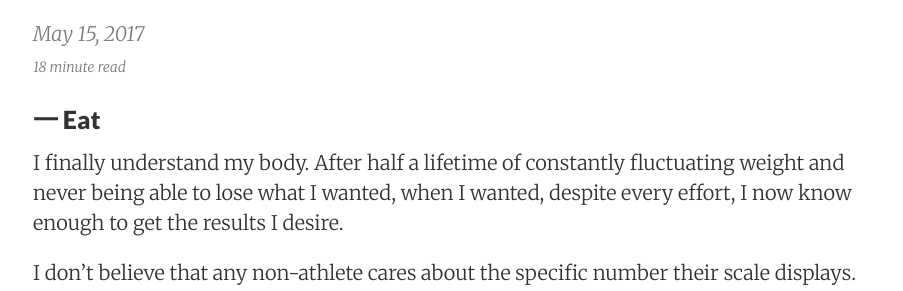
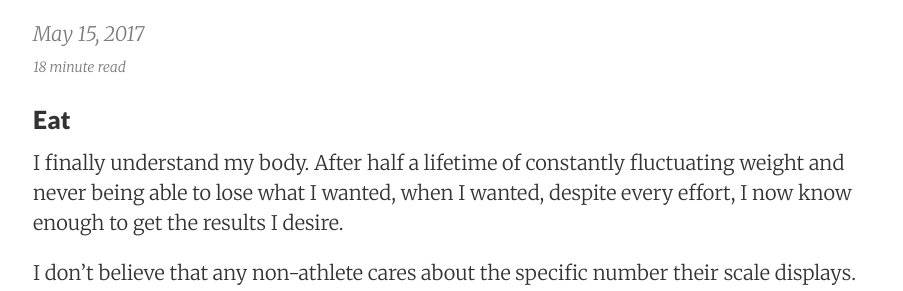
Before and after one commit to Tiisetso/tiisetso.github.io, a Jekyll site: the page built from _posts/2017-05-16-Eat-Fast.md, in a window 1280 px wide and 900 px high. Shown: the part 253-544 px from the top of the window, without its empty margins (187-1090 px from the left). Built offline with Jekyll 4.4.1, drawn with Linux system fonts in a browser that asks for light colours.

Commit message:
Fixed sub headings.

```diff
--- a/_posts/2017-05-16-Eat-Fast.md
+++ b/_posts/2017-05-16-Eat-Fast.md
@@ -5,7 +5,7 @@ date:       2017-05-15 17:36:50
 summary:    In my efforts to lose body fat and increase my chances at longevity.
 categories: personal
 ---
-### 一 Eat
+### Eat
 I finally understand my body. After half a lifetime of constantly fluctuating weight and never being able to lose what I wanted, when I wanted, despite every effort, I now know enough to get the results I desire.
 
 I don't believe that any non-athlete cares about the specific number their scale displays. As everyday people, I believe, we are concerned with how we look in the mirror and subsequently how we appear to the world. We want to look and feel better. Talking about body weight is a very sensitive topic because how we look, in both the ways we can change and the ways we can't, have profound effects on how we experience life and how we are treated. With that in mind, I don't mean to offend anyone with this post or to give the impression that to be fat is bad and to be slim is good. It isn't and has never been that simple. However, there is considerable medical evidence that abdominal fat is an indicator for a litany of common diseases.
@@ -54,7 +54,7 @@ The other extremely important factor is consistency. One can't be low carb in th
 
 That's body fat loss in a nutshell. In summary significantly reduce carbohydrates, increase fats, keen proteins the same, be very consistent and don't starve at any point.
 
-### — Fast
+### Fast
 In direct contradiction to the above about deliberate starving, this is now about fasting. However, right off the bat this part has little to nothing to do with body fat loss. Oddly I also find people feel they need to suffer to lose body fat so you read this and believe this will help as well or help accelerate your body fat loss. It won't. Reduce carbs further if you faster results but don't skip meals or be unnecessarily hungry. This second part is more experimental and is about longevity.
 
 The jury is still out on the evidence for this so proceed at your own peril. The gist is that lab mice who are fed restricted caloric diets live longer than ones who can eat as they please. It's seems as if short term caloric stresses on our bodies might help our cells keep fitter for longer. We might reduce our risk of metabolic syndrome and other late life diseases as well as enjoy being healthier and fitter for longer. These desirable caloric stresses are achieved through short deliberate planned fasts.
```
